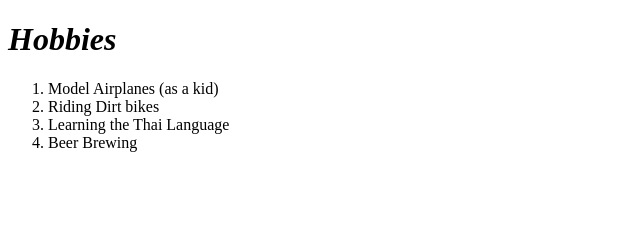
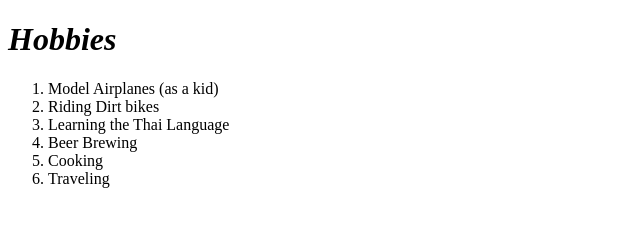
Before and after one commit to LimeyTrader/cv, a plain HTML site: page hobbies.html in a window 1280 px wide. Shown: the whole page, without its empty margins (0-640 px from the left). Drawn offline with Linux system fonts and the light colour scheme.

Commit message:
Update hobbies.html

```diff
--- a/hobbies.html
+++ b/hobbies.html
@@ -11,6 +11,8 @@
     <li>Riding Dirt bikes</li>
     <li>Learning the Thai Language</li>
     <li>Beer Brewing</li>
+    <li>Cooking</li>
+    <li>Traveling</li>
 </ol>
 </body>
 </html>
```
